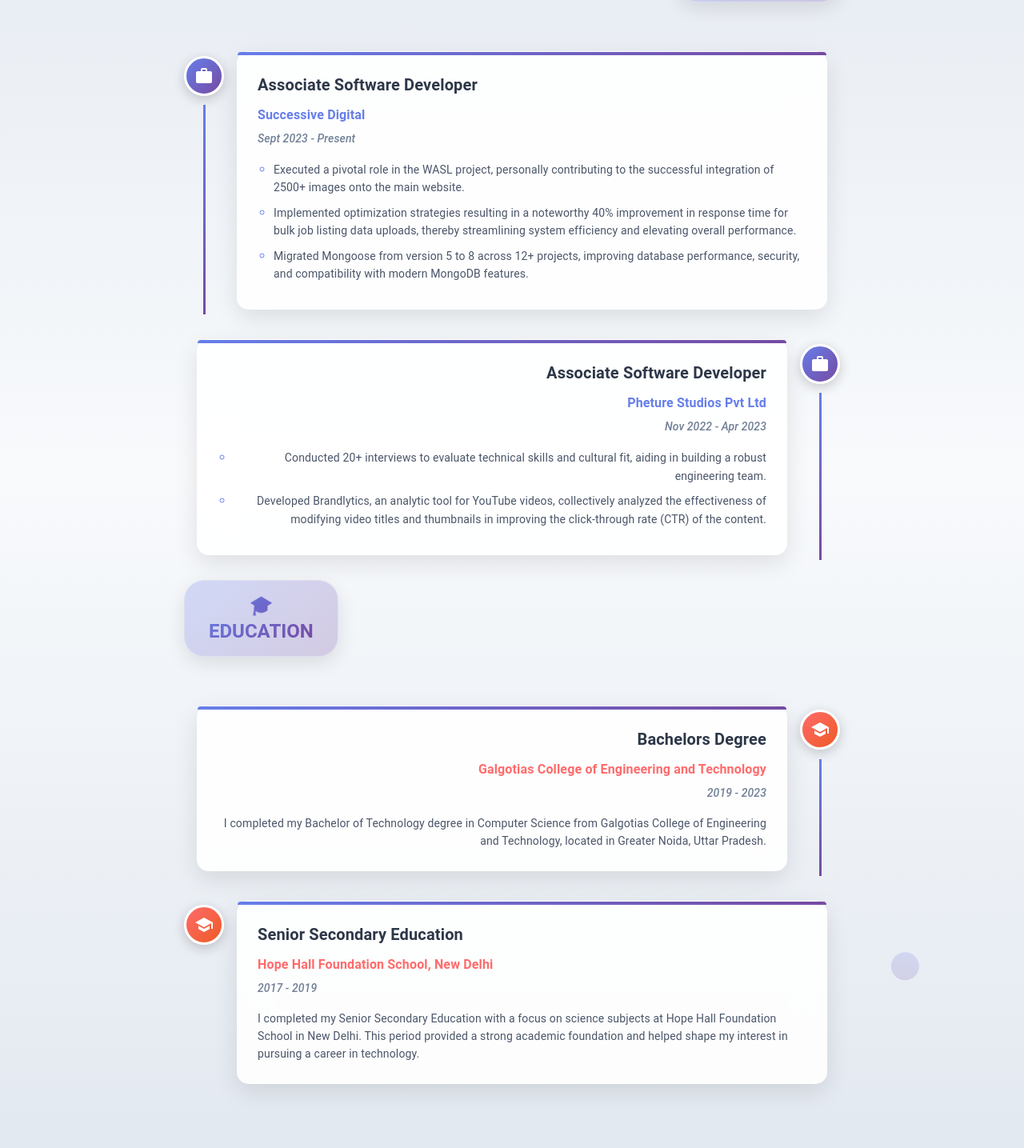
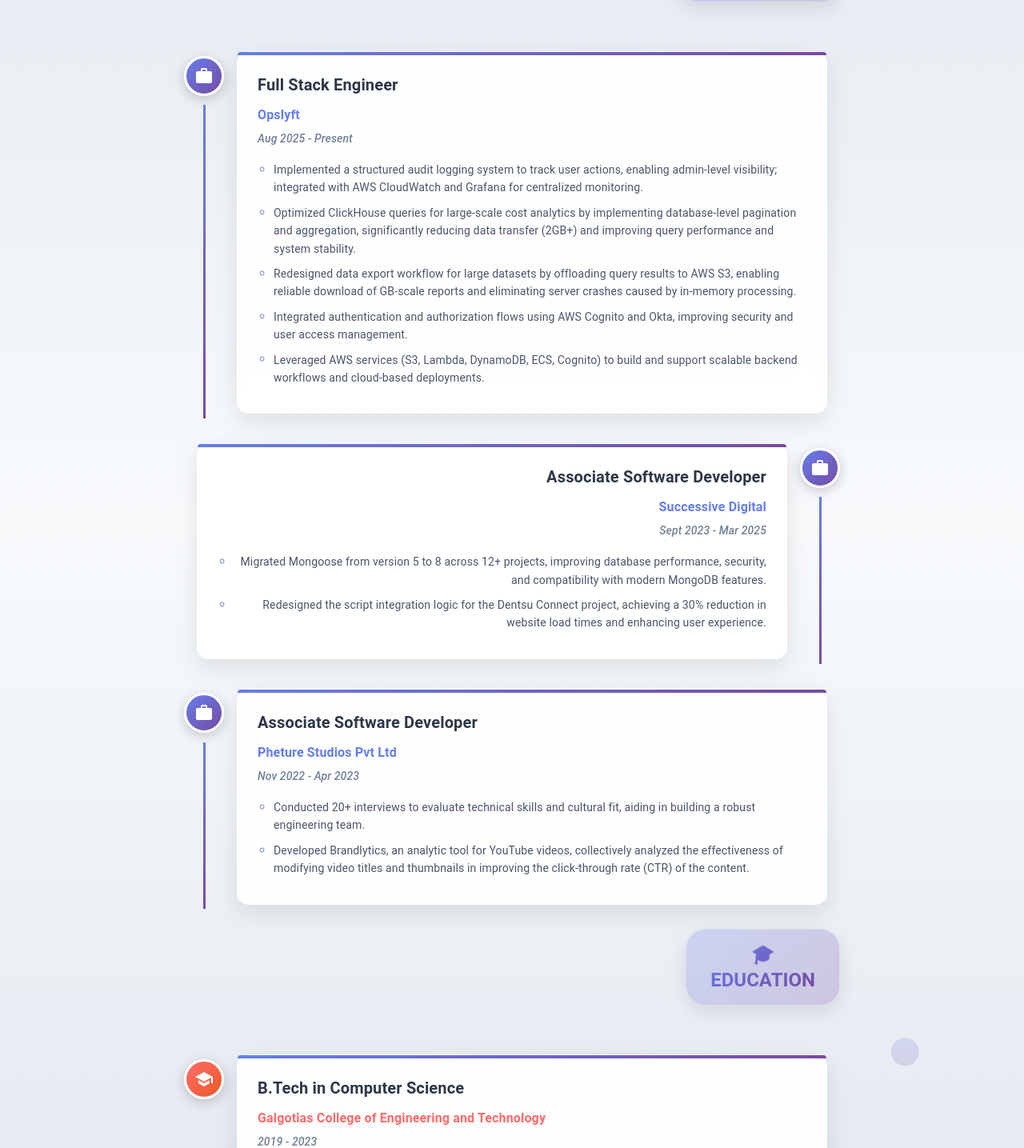
Before and after one commit to Andr0human/portfolio, a Next.js app: page / in a window 1280 px wide. Shown: the part 1095-2530 px from the top of the page at 80% size. Built offline with nearby package versions, Linux system fonts and the light colour scheme.

Commit message:
Opslyft job added + project content overhaul

```diff
--- a/components/Experience.jsx
+++ b/components/Experience.jsx
@@ -262,9 +262,6 @@ export const Experience = (props) => {
                   <Typography variant='subtitle2' sx={{ color: '#718096', marginBottom: '15px', fontStyle: 'italic' }}>
                     {edu.year}
                   </Typography>
-                  <Typography variant='body2' sx={{ color: '#4a5568', lineHeight: 1.6 }}>
-                    {edu.description}
-                  </Typography>
                 </ContentCard>
               </TimelineContent>
             </TimelineItem>
--- a/components/Skills.jsx
+++ b/components/Skills.jsx
@@ -34,6 +34,12 @@ const getSkillIcon = (iconName) => {
     github: "🐙",
     cicd: "🔄",
     jest: "🃏",
+    clickhouse: "📊",
+    grafana: "📈",
+    cloudwatch: "👁️",
+    githubactions: "⚙️",
+    okta: "🔐",
+    kubernetes: "⎈",
   };
   return iconMap[iconName.toLowerCase()] || "⚡";
 };
--- a/data/resumeData.js
+++ b/data/resumeData.js
@@ -1,9 +1,9 @@
 export const resumeData = {
   aboutme: {
     name: "Ayush Sinha",
-    role: "Full-Stack Developer",
+    role: "Full Stack Engineer",
     summary:
-      "I'm a Full-Stack Developer passionate about building scalable and efficient web applications. I love exploring new technologies, optimizing performance, and solving complex problems. In my free time, you'll find me coding, experimenting with new tools, or gaming.",
+      "Full Stack Engineer with 2.5+ years building production systems. Currently at Opslyft working on cloud infrastructure, ClickHouse analytics, and AWS-based backend systems. I care about performance, observability, and writing code that scales.",
     socialLinks: [
       {
         name: "linkedin",
@@ -21,29 +21,31 @@ export const resumeData = {
   },
   education: [
     {
-      degree: "Bachelors Degree",
+      degree: "B.Tech in Computer Science",
       school: "Galgotias College of Engineering and Technology",
       year: "2019 - 2023",
-      description:
-        "I completed my Bachelor of Technology degree in Computer Science from Galgotias College of Engineering and Technology, located in Greater Noida, Uttar Pradesh.",
-    },
-    {
-      degree: "Senior Secondary Education",
-      school: "Hope Hall Foundation School, New Delhi",
-      year: "2017 - 2019",
-      description:
-        "I completed my Senior Secondary Education with a focus on science subjects at Hope Hall Foundation School in New Delhi. This period provided a strong academic foundation and helped shape my interest in pursuing a career in technology.",
     },
   ],
   experiences: [
     {
+      role: "Full Stack Engineer",
+      company: "Opslyft",
+      duration: "Aug 2025 - Present",
+      achievements: [
+        "Implemented a structured audit logging system to track user actions, enabling admin-level visibility; integrated with AWS CloudWatch and Grafana for centralized monitoring.",
+        "Optimized ClickHouse queries for large-scale cost analytics by implementing database-level pagination and aggregation, significantly reducing data transfer (2GB+) and improving query performance and system stability.",
+        "Redesigned data export workflow for large datasets by offloading query results to AWS S3, enabling reliable download of GB-scale reports and eliminating server crashes caused by in-memory processing.",
+        "Integrated authentication and authorization flows using AWS Cognito and Okta, improving security and user access management.",
+        "Leveraged AWS services (S3, Lambda, DynamoDB, ECS, Cognito) to build and support scalable backend workflows and cloud-based deployments.",
+      ],
+    },
+    {
       role: "Associate Software Developer",
       company: "Successive Digital",
-      duration: "Sept 2023 - Present",
+      duration: "Sept 2023 - Mar 2025",
       achievements: [
-        "Executed a pivotal role in the WASL project, personally contributing to the successful integration of 2500+ images onto the main website.",
-        "Implemented optimization strategies resulting in a noteworthy 40% improvement in response time for bulk job listing data uploads, thereby streamlining system efficiency and elevating overall performance.",
         "Migrated Mongoose from version 5 to 8 across 12+ projects, improving database performance, security, and compatibility with modern MongoDB features.",
+        "Redesigned the script integration logic for the Dentsu Connect project, achieving a 30% reduction in website load times and enhancing user experience.",
       ],
     },
     {
@@ -61,8 +63,6 @@ export const resumeData = {
     { name: "TypeScript", icon: "typescript", category: "frontend" },
     { name: "React", icon: "react", category: "frontend" },
     { name: "Next.js", icon: "nextjs", category: "frontend" },
-    { name: "HTML5", icon: "html", category: "frontend" },
-    { name: "CSS3", icon: "css", category: "frontend" },
     { name: "Tailwind CSS", icon: "tailwind", category: "frontend" },
     { name: "Node.js", icon: "nodejs", category: "backend" },
     { name: "Express", icon: "express", category: "backend" },
@@ -73,19 +73,22 @@ export const resumeData = {
     { name: "PostgreSQL", icon: "postgresql", category: "backend" },
     { name: "MySQL", icon: "mysql", category: "backend" },
     { name: "Redis", icon: "redis", category: "backend" },
+    { name: "ClickHouse", icon: "clickhouse", category: "backend" },
     { name: "GraphQL", icon: "graphql", category: "backend" },
     { name: "Docker", icon: "docker", category: "tools" },
+    { name: "Kubernetes", icon: "kubernetes", category: "tools" },
     { name: "AWS", icon: "aws", category: "tools" },
     { name: "Git", icon: "git", category: "tools" },
-    { name: "GitHub", icon: "github", category: "tools" },
-    { name: "CI/CD", icon: "cicd", category: "tools" },
-    { name: "Jest", icon: "jest", category: "tools" },
+    { name: "GitHub Actions", icon: "githubactions", category: "tools" },
+    { name: "Grafana", icon: "grafana", category: "tools" },
+    { name: "CloudWatch", icon: "cloudwatch", category: "tools" },
+    { name: "Okta", icon: "okta", category: "tools" },
   ],
   projects: [
     {
       title: "CPTrackr",
       description:
-        "CPTrackr project is a web application designed to help competitive programmers track, manage, and prepare for coding contests across multiple platforms like Codeforces, CodeChef, and LeetCode.",
+        "Built a unified contest aggregator that normalizes live competition data from Codeforces, CodeChef, and LeetCode into a single dashboard. Designed a Node.js/Express backend in TypeScript to handle inconsistent third-party APIs, with a React frontend for filtering contests by platform, date, and duration.",
       url: "project_cptrackr.webp",
       demoLink: "https://cptrackr.ayushsinha.dev",
       githubLink: "https://github.com/Andr0human/CPTrackr",
@@ -94,7 +97,7 @@ export const resumeData = {
     {
       title: "Chessmate",
       description:
-        "A responsive chess application built with React and Next.js, offering multiplayer gameplay and AI opponents. Features include intuitive drag-and-drop moves, move highlighting, customizable board orientation, and real-time gameplay powered by Socket.IO for seamless multiplayer interaction.",
+        "Built a real-time multiplayer chess platform supporting 50+ concurrent game rooms using WebSockets (Socket.IO) with low-latency event handling. Integrated a 2400+ Elo chess engine with configurable difficulty and maintained a 95% Lighthouse performance score across devices. Designed the game-state sync architecture to handle disconnections and reconnections without losing match state.",
       url: "project_chessmate.webp",
       demoLink: "https://chessmate.ayushsinha.dev",
       githubLink: "https://github.com/Andr0human/ChessMate",
@@ -110,7 +113,7 @@ export const resumeData = {
     {
       title: "JobNest",
       description:
-        "JobNest is a comprehensive job searching and tracking platform designed to help users manage their applications efficiently. It features a dynamic job tracking dashboard with analytics, a user-friendly interface, and OAuth-based authentication for secure access.",
+        "Built a full-stack job application tracker with OAuth-based authentication and an analytics dashboard for tracking application status across stages. Designed a modular RESTful API in Express with MongoDB, and implemented dynamic filtering and status workflows on the React frontend.",
       url: "project_jobnest.webp",
       demoLink: "https://jobnest.ayushsinha.dev",
       githubLink: "https://github.com/Andr0human/Job-Nest",
@@ -119,7 +122,7 @@ export const resumeData = {
     {
       title: "SignStream",
       description:
-        "An innovative deep-learning model designed for real-time sign language recognition. Using a CNN-LSTM architecture, it enables accurate gesture detection with an interactive and optimized UI for low-latency performance.",
+        "Trained a CNN-LSTM model for real-time sign language recognition, using MediaPipe to extract hand landmarks from live video frames and feeding them into a custom TensorFlow model for gesture classification. Optimized the inference pipeline to achieve low-latency predictions on live webcam input.",
       url: "project_slr.webp",
       demoLink: "",
       githubLink: "https://github.com/Andr0human/Sign-Language-Recognition",
```
